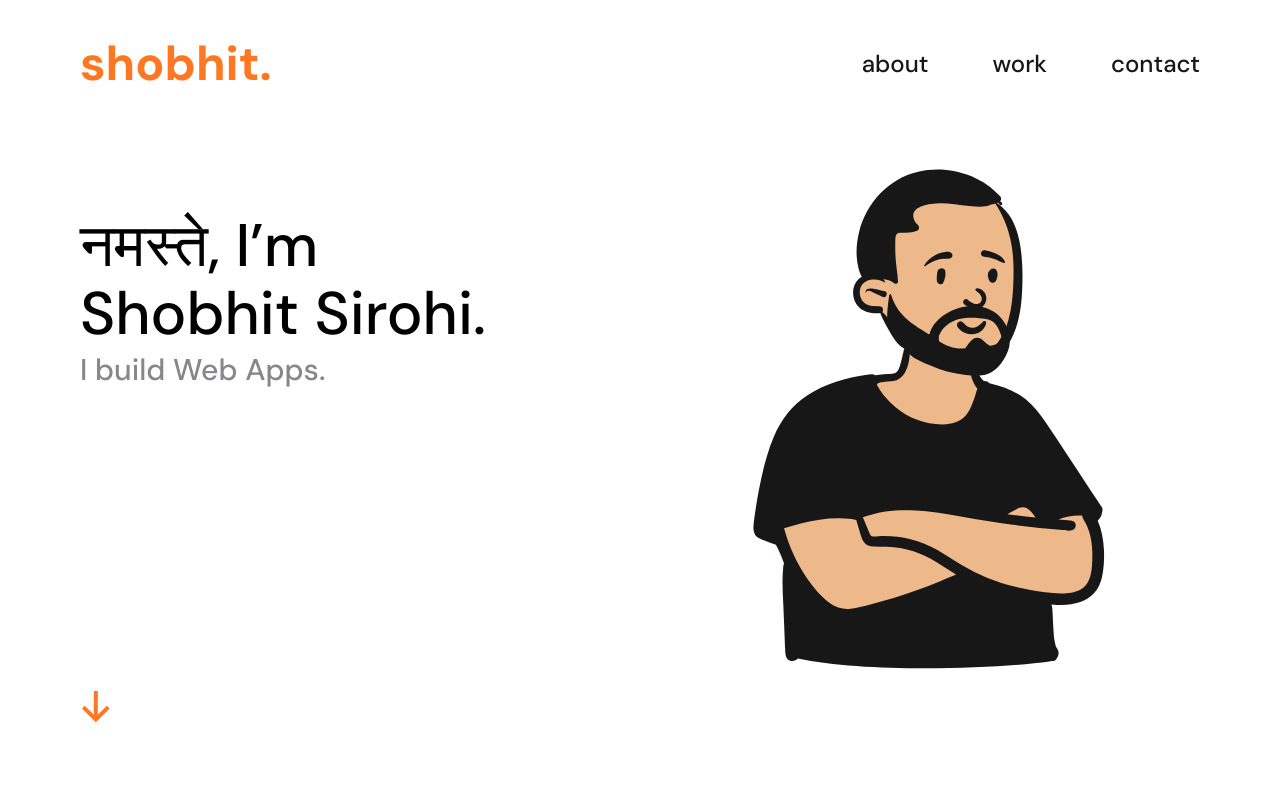
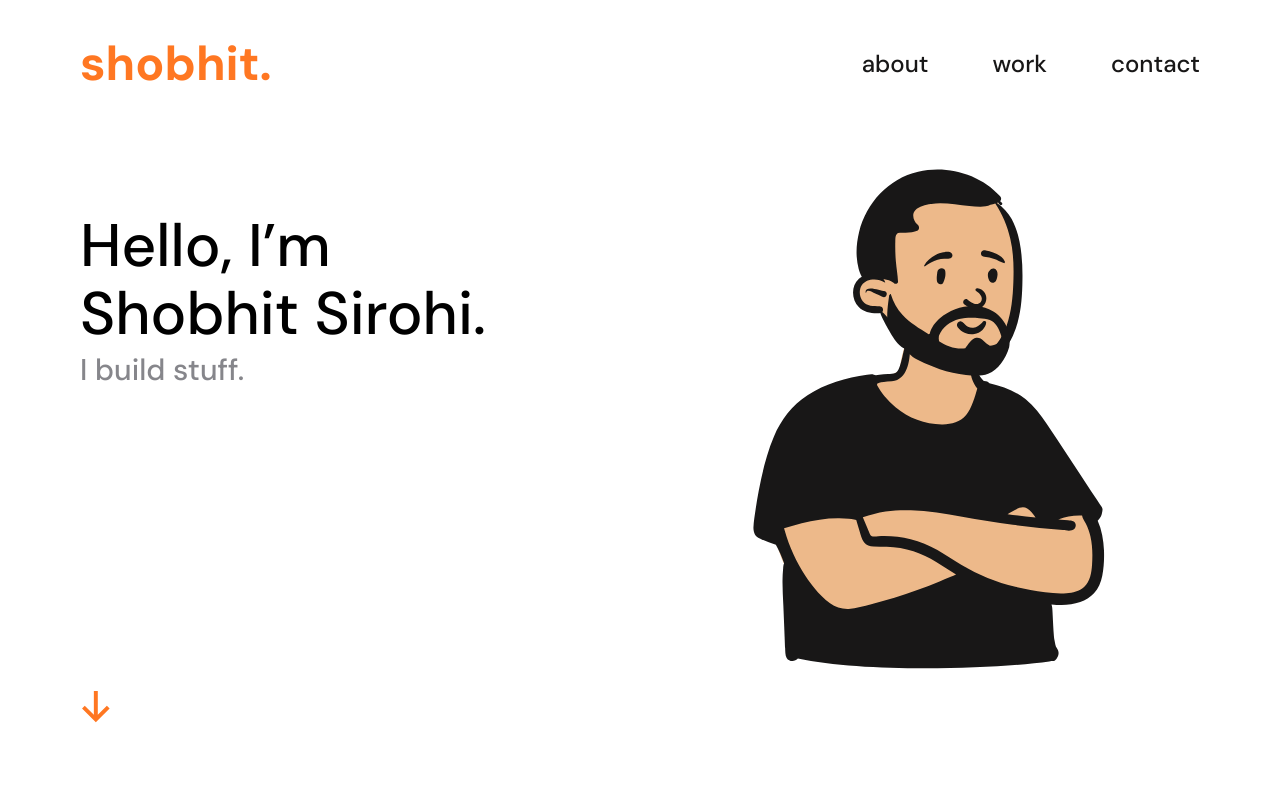
Before and after one commit to shobhit-sirohi/Portfolio, a React (Vite) app: page / in a window 1280 px wide. Shown: the top 800 px of the page. Built offline with nearby package versions, Linux system fonts and the light colour scheme.

Commit message:
ungli update

```diff
--- a/src/components/Home.jsx
+++ b/src/components/Home.jsx
@@ -29,7 +29,7 @@ const Home = () => {
             Shobhit Sirohi.
           </h2>
           <h3 className="mt-2 text-3xl font-medium md:text-3xl 2xl:text-4xl font-DmSans text-textgrey">
-            I build Web Apps.
+            I build stuff.
           </h3>
         </div>
         <div className="hidden xl:flex">
--- a/src/index.css
+++ b/src/index.css
@@ -3,12 +3,12 @@
 @tailwind utilities;
 
 .boxy span:before {
-  content: "नमस्ते";
+  content: "Hello";
   animation: text infinite 6s;
 }
 @keyframes text {
   20% {
-    content: "Привет";
+    content: "नमस्ते";
   }
   40% {
     content: "Bonjour";
@@ -17,6 +17,6 @@
     content: "こんにちわ";
   }
   80% {
-    content: "Hello";
+    content: "Привет";
   }
 }
--- a/tailwind.config.js
+++ b/tailwind.config.js
@@ -19,7 +19,7 @@ module.exports = {
         blu: "#2429AF",
       },
       cursor: {
-        fancy: "url(./src/images/Point_right.png),pointer",
+        fancy: "url(./src/images/finger.svg),pointer",
       },
       fontFamily: {
         DmSans: ["DM Sans", "sans-serif"],
```
